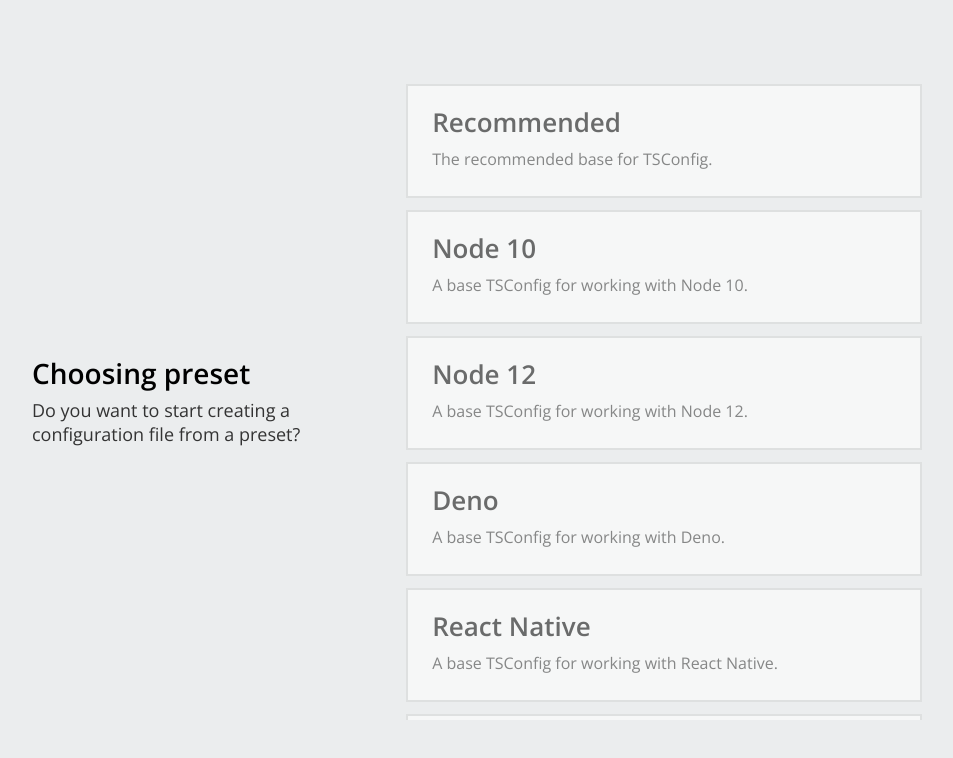
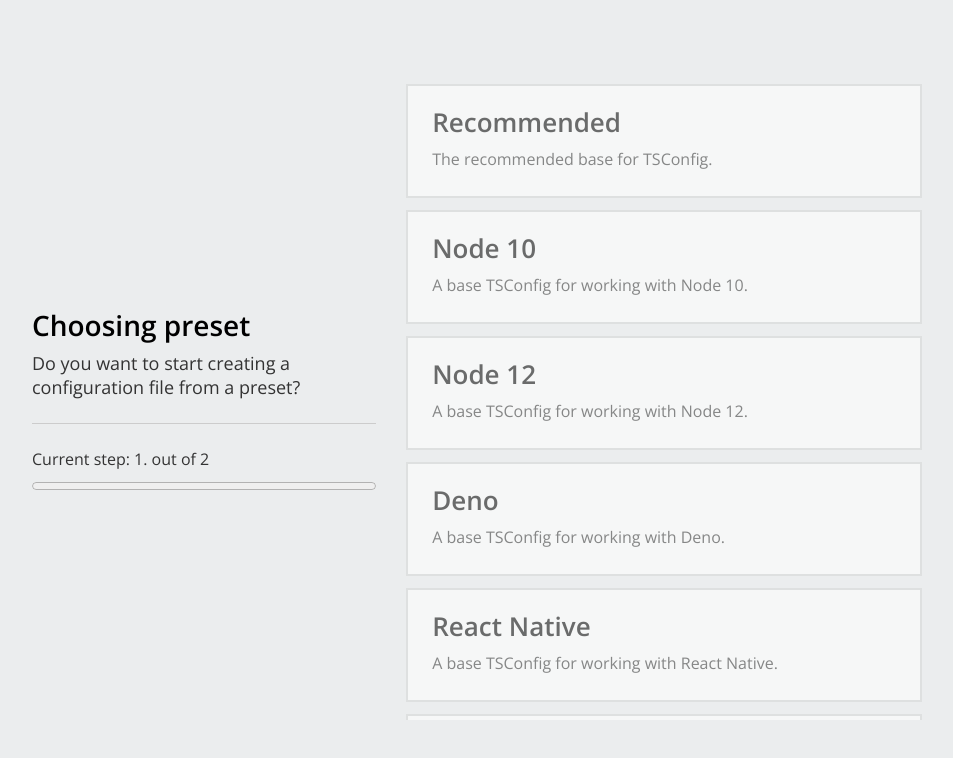
Before and after one commit to Cholewka/typescript-generator, a React (Create React App) app: page / in a window 1280 px wide. Shown: the top 758 px of the page, without its empty margins (164-1117 px from the left). Built offline with nearby package versions, Linux system fonts and the light colour scheme.

Commit message:
feat(): Add sidebar progressbar

```diff
--- a/src/components/Sidebar.tsx
+++ b/src/components/Sidebar.tsx
@@ -4,6 +4,7 @@
 
 import SidebarHeading from "./SidebarHeading";
 import SidebarParagraph from "./SidebarParagraph";
+import SidebarProgressbar from "./SidebarProgressbar";
 
 import styles from "../styles/App.module.scss";
 
@@ -15,6 +16,7 @@
     <section className={`${styles.App_gridItem} ${styles.App_sideItem}`}>
       <SidebarHeading>{currentStep.stepName}</SidebarHeading>
       <SidebarParagraph>{currentStep.stepDescription}</SidebarParagraph>
+      <SidebarProgressbar />
     </section>
   );
 };
--- /dev/null
+++ b/src/components/SidebarProgressbar.tsx
@@ -0,0 +1,25 @@
+import React from "react";
+import styles from "../styles/Sidebar.module.scss";
+
+import StepsContext from "../contexts/StepsContext";
+
+const SidebarProgressbar = () => {
+  const StepContext = React.useContext(StepsContext);
+  const currentStep = StepContext!.currentStep;
+  const stepsCount = StepContext!.getStepsCount();
+  return (
+    <React.Fragment>
+      <hr className={styles.SidebarProgressbar_divider} />
+      <p className={styles.SidebarProgressbar_paragraph}>
+        Current step: {currentStep + 1}. out of {stepsCount + 1}
+      </p>
+      <progress
+        className={styles.SidebarProgressbar_progressbar}
+        value={currentStep}
+        max={stepsCount}
+      />
+    </React.Fragment>
+  );
+};
+
+export default SidebarProgressbar;
--- a/src/contexts/providers/StepsContextProvider.tsx
+++ b/src/contexts/providers/StepsContextProvider.tsx
@@ -13,6 +13,7 @@
   getStep: () => Step;
   nextStep: () => Step;
   previousStep: () => Step;
+  getStepsCount: () => number;
 };
 
 export default class StepsContextProvider extends Component<
@@ -25,6 +26,7 @@
     getStep: this.getStep.bind(this),
     nextStep: this.nextStep.bind(this),
     previousStep: this.previousStep.bind(this),
+    getStepsCount: this.getStepsCount.bind(this),
   };
 
   public getStep(): Step {
@@ -49,6 +51,10 @@
     return this.getStep();
   }
 
+  public getStepsCount(): number {
+    return this.state.steps.length - 1;
+  }
+
   public render() {
     return (
       <StepsContext.Provider value={this.state}>
--- a/src/styles/Sidebar.module.scss
+++ b/src/styles/Sidebar.module.scss
@@ -12,3 +12,20 @@
   padding: 0;
   margin: 0.4rem 0 0;
 }
+
+.SidebarProgressbar_divider {
+  width: 100%;
+  border: 0;
+  border-top: 1px solid #ccc;
+  margin: 1.5rem 0;
+}
+
+.SidebarProgressbar_paragraph {
+  margin: 0;
+  padding: 0;
+}
+
+.SidebarProgressbar_progressbar {
+  margin-top: 0.5rem;
+  width: 100%;
+}
```
